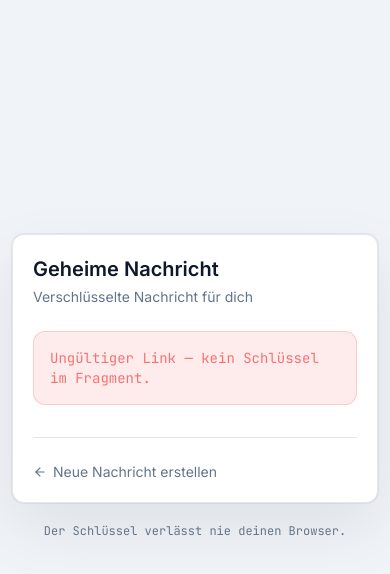
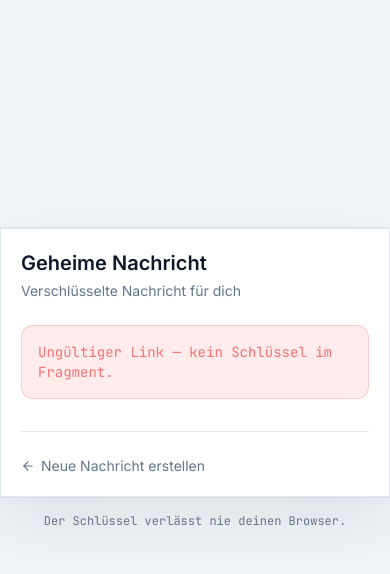
Before and after one commit to MarcoLenschau/SecureSource, a website: page public/note.html in a window 390 px wide. Shown: the part 64-638 px from the top of the page. Drawn offline with nearby package versions, Linux system fonts and the light colour scheme.

Commit message:
fix: simplify responsive layout - full-width card on mobile

```diff
--- a/public/note.html
+++ b/public/note.html
@@ -87,8 +87,8 @@
   </header>
 
   <!-- Main -->
-  <main class="flex-1 flex flex-col items-center justify-center p-3 sm:p-6">
-    <div class="w-full max-w-lg card rounded-xl sm:rounded-2xl p-5 sm:p-8">
+  <main class="flex-1 flex flex-col items-center justify-center">
+    <div class="w-full sm:max-w-lg card sm:rounded-2xl p-5 sm:p-8 sm:my-6 sm:mx-4">
 
       <h1 class="text-xl font-semibold mb-1">Geheime Nachricht</h1>
       <p class="text-muted text-sm mb-6">Verschlüsselte Nachricht für dich</p>
@@ -129,7 +129,7 @@
       </div>
     </div>
 
-    <p class="mt-5 text-muted text-xs mono">Der Schlüssel verlässt nie deinen Browser.</p>
+    <p class="mt-4 mb-4 text-muted text-xs mono">Der Schlüssel verlässt nie deinen Browser.</p>
   </main>
 
   <script type="module" src="/js/theme.js"></script>
```
Also changed, not shown: public/index.html (+5 -5 lines).
